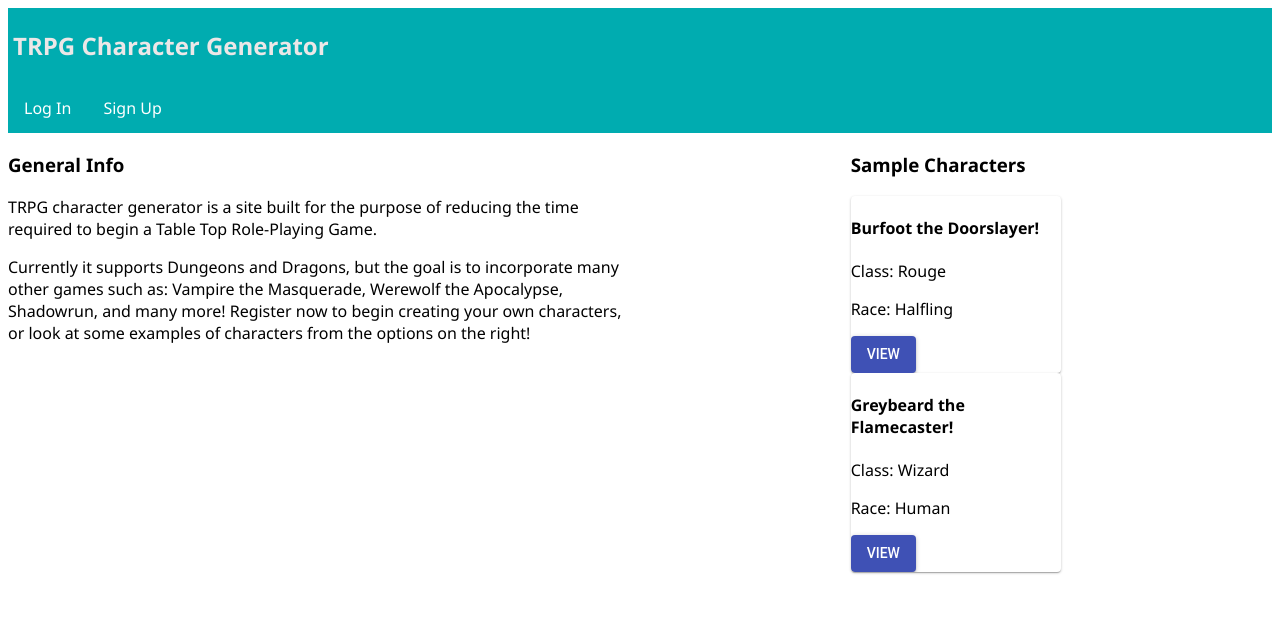
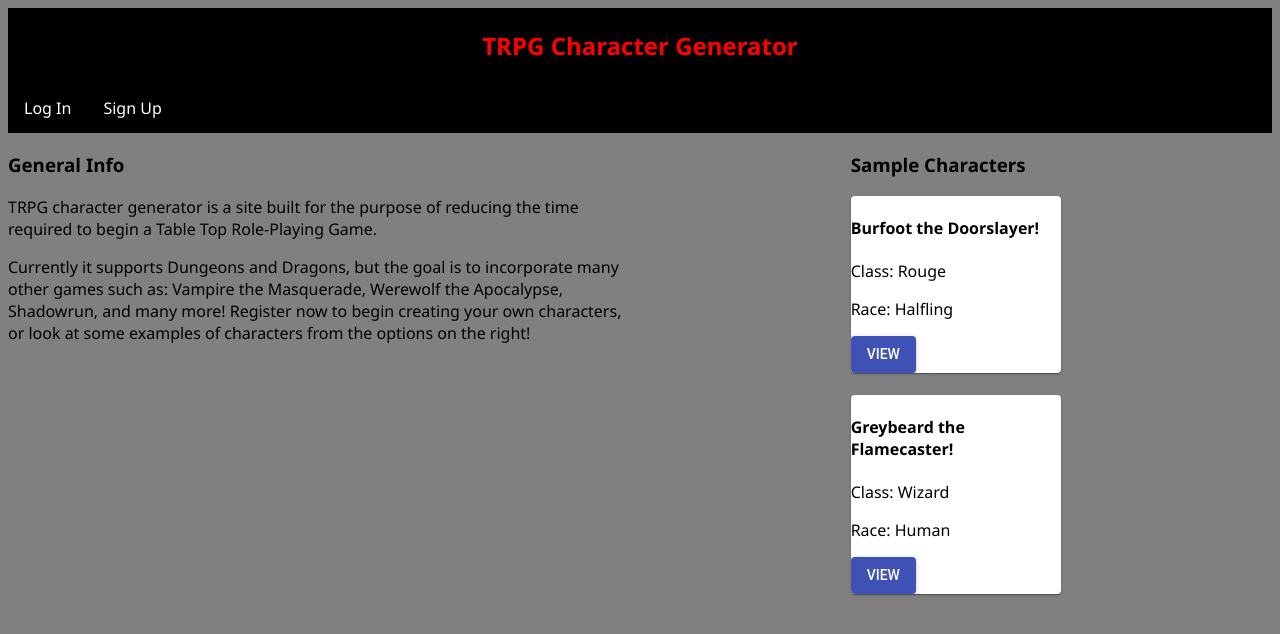
Before and after one commit to IsaacOverlander/trpg-character-generator, a React (Create React App) app: page /#/home in a window 1280 px wide. Shown: the top 634 px of the page. Built offline with nearby package versions, Linux system fonts and the light colour scheme.

Commit message:
Skills re now checked based on class

```diff
--- a/src/components/CharacterSheet/CharacterSheet.js
+++ b/src/components/CharacterSheet/CharacterSheet.js
@@ -68,13 +68,13 @@ class CharacterSheet extends Component {
         if (characterInfo && characterMods) {
             return (
                 <div>
-                    {/* Grid container for log out, save buttons */}
+                    {/* Grid container for log out button and save form */}
                     <Grid container spacing={24}>
                         <Grid item sm={12}>
                             <Button variant="contained" color="secondary" className="logout" onClick={this.logout}>Log Out</Button>
                         </Grid>
                         <Grid item sm={12} className="center-page-div">
-                            <form onSubmit={this.saveCharacter}>
+                            <form onSubmit={this.saveCharacter} className="save-form">
                                 <label>Name:</label>
                                 <input type="text" value={this.state.name} onChange={this.handleChange} name="name"></input><br />
                                 <label> EXP: </label>
@@ -84,7 +84,7 @@ class CharacterSheet extends Component {
                         </Grid>
                     </Grid>
                     {/* Grid container for character sheet */}
-                    <Grid container spacing={24} alignItems={"flex-start"} justify={"space-evenly"} className={"character-sheet"}>
+                    <Grid container spacing={24} alignItems={"flex-start"} justify={"space-evenly"} className="character-sheet">
                         {/* item containing character name */}
                         <Grid item sm={6} className="align-left border">
                             <div>Name: {characterInfo.name}</div>
@@ -153,17 +153,17 @@ class CharacterSheet extends Component {
                             </div>
                             <br />
                             <div className="border skills">
-                                <input type="radio" />__<label>Strength</label>
+                                <input type="radio" checked={characterInfo.saving_throws[0]}/>__<label>Strength</label>
                                 <br />
-                                <input type="radio" />__<label>Dexterity</label>
+                                <input type="radio" checked={characterInfo.saving_throws[1]}/>__<label>Dexterity</label>
                                 <br />
-                                <input type="radio" />__<label>Constitution</label>
+                                <input type="radio" checked={characterInfo.saving_throws[2]}/>__<label>Constitution</label>
                                 <br />
-                                <input type="radio" />__<label>Intelligence</label>
+                                <input type="radio" checked={characterInfo.saving_throws[3]}/>__<label>Intelligence</label>
                                 <br />
-                                <input type="radio" />__<label>Wisdom</label>
+                                <input type="radio" checked={characterInfo.saving_throws[4]}/>__<label>Wisdom</label>
                                 <br />
-                                <input type="radio" />__<label>Charisma</label>
+                                <input type="radio" checked={characterInfo.saving_throws[5]}/>__<label>Charisma</label>
                             </div>
                             <div className="border skills">
                                 <input type="radio" />__<label>Acrobatics</label>
--- a/src/components/GeneralInfoPage/GeneralInfoPage.js
+++ b/src/components/GeneralInfoPage/GeneralInfoPage.js
@@ -43,6 +43,7 @@ class GeneralInfoPage extends Component {
                                     <p>Race: Halfling</p>
                                     <Button variant="contained" color="primary" onClick={this.toSampleOne}>View</Button>
                                 </Card>
+                                <br></br>
                                 <Card>
                                     <h4>Greybeard the Flamecaster!</h4>
                                     <p>Class: Wizard</p>
--- a/src/components/Header/Header.js
+++ b/src/components/Header/Header.js
@@ -1,7 +1,7 @@
 import React from 'react';
 
 const Header = ({ title }) => (
-  <div className="instructions">
+  <div className="instructions center-page-div">
     <div>
       <h1 className="lead">{ title }</h1>
     </div>
--- a/src/redux/sagas/characterSaga.js
+++ b/src/redux/sagas/characterSaga.js
@@ -45,6 +45,7 @@ function* setModifiers(action) {
             charismaModifier: charismaMod,
             passiveWisdom: passiveWisdom,
             ac: armorClass,
+            isChecked: true,
         }
     }
     yield put({type: 'SET_CHARACTER_BY_ID', payload: character})
--- a/src/styles/main.css
+++ b/src/styles/main.css
@@ -1,11 +1,21 @@
 body {
-    font-family: 'Segoe UI', Tahoma, Geneva, Verdana, sans-serif
+    font-family: 'Segoe UI', Tahoma, Geneva, Verdana, sans-serif;
+    background-color: grey;
 }
 
 .info-paragraph {
     width: 50%;
     margin-left: 0%;
     margin-right: 50%;
+}
+
+.save-form {
+    background-color: #dbd5d5;
+    width: 30%;
+    height: 50%;
+    margin: 20px auto;
+    padding: 25px;
+    border-radius: 2px;
 }
 
 .attribute {
@@ -79,8 +89,11 @@ body {
 }
 
 .character-sheet {
-    height: 100%;
+    width: 85%;
+    height: 95%;
     border: solid 1px black;
+    background-color: white;
+
 }
 
 .instructions h1 {
@@ -111,9 +124,9 @@ body {
 }
 
 .instructions {
-    background-color: #00acb0;
+    background-color: black;
     padding: 5px;
-    color: #ece7e7;
+    color: red;
 }
 
 .sample-characters {
@@ -171,7 +184,7 @@ input[type="submit"] {
 }
 
 .navbar {
-  background-color: #00acb0;
+  background-color: black;
   width: 100%;
   border-radius: 0px;
 }
```
